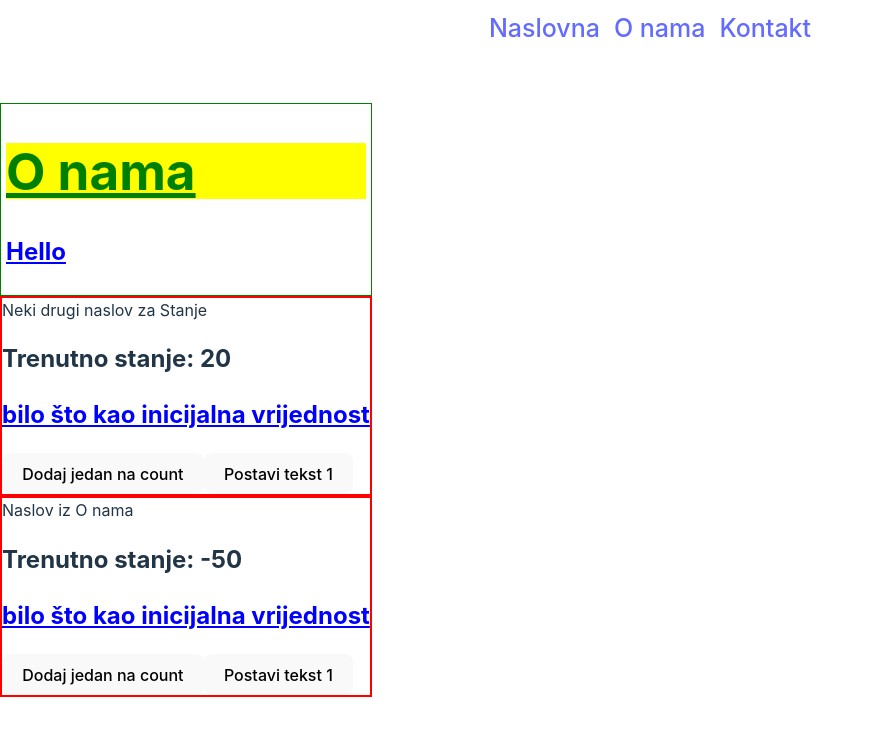
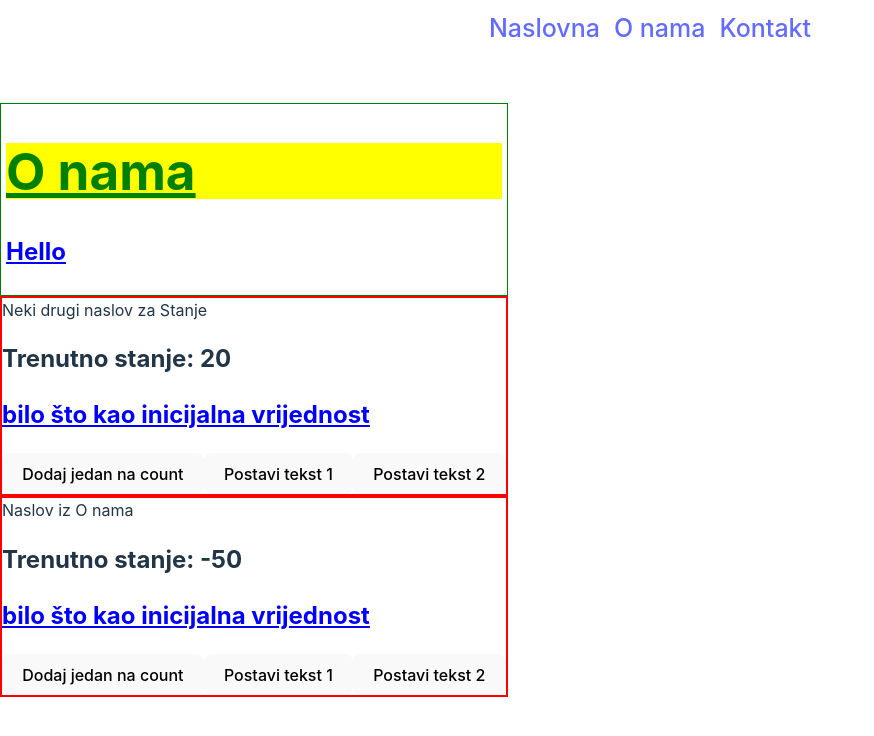
Before and after one commit to webbugt/algebra-react-vjezbe, a React (Vite) app: page /onama in a window 1280 px wide. Shown: the top 736 px of the page, without its empty margins (0-874 px from the left). Built offline with nearby package versions, Linux system fonts and the light colour scheme.

Commit message:
dodaj gumb sa drugim tekstom

```diff
--- a/src/components/KomponentaSaStanjem.jsx
+++ b/src/components/KomponentaSaStanjem.jsx
@@ -25,6 +25,11 @@ function KomponentaSaStanjem({ nekiNaslov, initialCount }) {
       }} >
         Postavi tekst 1
       </button>
+      <button onClick={()=>{
+        setContent("Tekst 2: sad je HRT")
+      }} >
+        Postavi tekst 2
+      </button>
 
     </div>
   );
```
